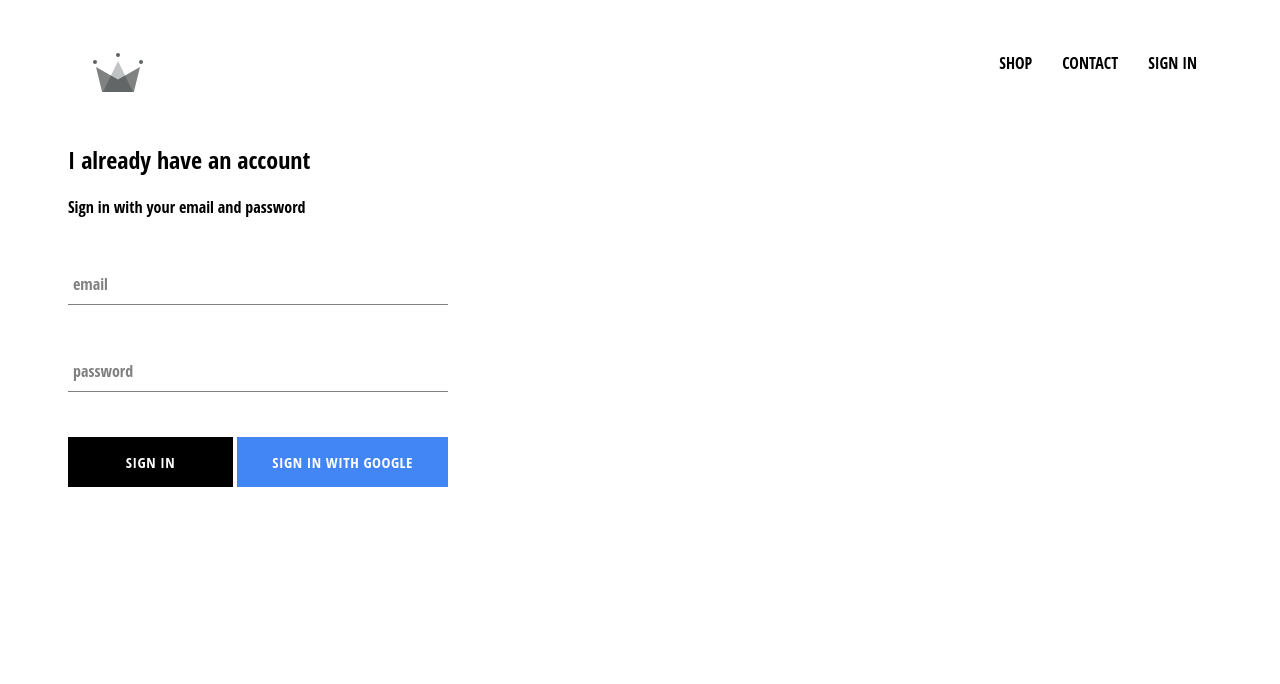
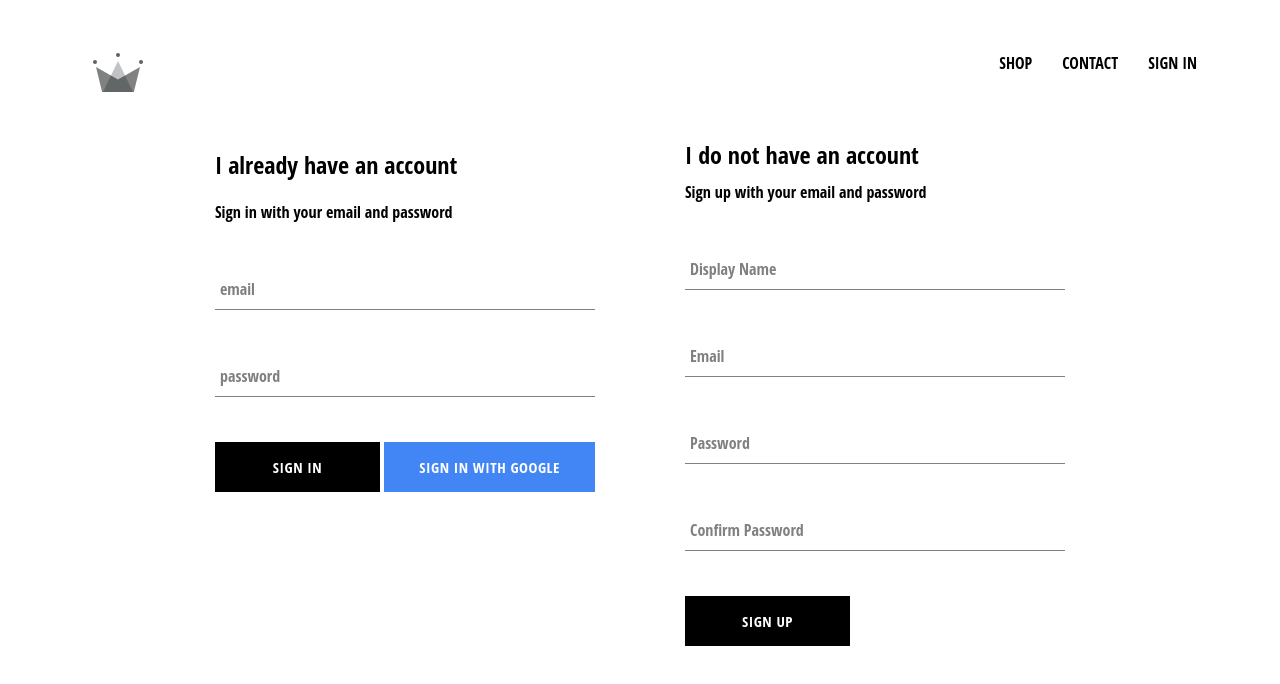
Before and after one commit to vinelim/crown-clothing, a React (Create React App) app: page /signin in a window 1280 px wide. Shown: the top 684 px of the page. Built offline with nearby package versions, Linux system fonts and the light colour scheme; no server answers.

Commit message:
implemented firebase util, included ability to store new user

```diff
--- a/src/App.js
+++ b/src/App.js
@@ -7,7 +7,7 @@ import Homepage from "./pages/homepage/homepage.component";
 import ShopPage from "./pages/shop/shop.component";
 import SignInAndSignUpPage from './pages/sign-in-and-sign-up/sign-in-and-sign-up.component';
 import Header from "./components/header/header.component";
-import { auth } from './firebase/firebase.util';
+import { auth, createUserProfileDocument } from './firebase/firebase.util';
 
 class App extends React.Component {
   constructor(){
@@ -21,11 +21,22 @@ class App extends React.Component {
   unsubscribeFromAuth = null
 
   componentDidMount() {
-    this.unsubscribeFromAuth = auth.onAuthStateChanged(user => {
-      this.setState({ currentUser: user });
+    this.unsubscribeFromAuth = auth.onAuthStateChanged(async userAuth => {
+      if(userAuth) {
+        const userRef = await createUserProfileDocument(userAuth);
 
-      console.log(user)
-    })
+        userRef.onSnapshot(snapShot => {
+          this.setState({
+            currentUser: {
+              id: snapShot.id,
+              ...snapShot.data()
+            }
+          });
+          console.log(this.state);
+        });
+      }
+      this.setState({ currentUser: userAuth })
+    });
   }
 
   componentWillUnmount() {
--- a/src/components/header/header.component.jsx
+++ b/src/components/header/header.component.jsx
@@ -18,10 +18,10 @@ const Header = ({ currentUser }) => (
                 CONTACT
             </Link>
             {
-                currentUser ? <div className="option" onClick={() => auth.signOut()}>SIGN OUT</div>
+                currentUser ? (<div className="option" onClick={() => auth.signOut()}>SIGN OUT</div>)
                 :
-                <Link className="option" to="/signin">SIGN IN</Link>
-            }
+                (<Link className="option" to="/signin">SIGN IN</Link>
+                )}
         </div>
     </div>
 )
--- /dev/null
+++ b/src/components/sign-up/sign-up.component.jsx
@@ -0,0 +1,101 @@
+import React from 'react';
+
+import FormInput from '../form-input/form-input.component';
+import CustomButton from '../custom-button/custom-button.component';
+
+import { auth, createUserProfileDocument } from '../../firebase/firebase.util';
+
+import './sign-up.styles.scss';
+
+class SignUp extends React.Component {
+    constructor(){
+        super();
+
+        this.state = {
+            displayName: '',
+            email: '',
+            password: '',
+            confirmPassword: ''
+        }
+    }
+
+    handleSubmit = async event => {
+        event.preventDefault();
+
+        const { displayName, email, password, confirmPassword } = this.state;
+
+        if(password !== confirmPassword) {
+            alert("passwords do not match");
+            return;
+        }
+        try {
+            const { user } = await auth.createUserWithEmailAndPassword(email, password)
+
+            await createUserProfileDocument(user, { displayName });
+
+            this.setState({
+                displayName: '',
+                email: '',
+                password: '',
+                confirmPassword: ''
+            })
+        }catch (error){
+            console.log(error)
+        }
+    };
+
+    handleChange = event => {
+        const { name, value } = event.target;
+
+        this.setState({ [name]: value });
+    };
+
+    render() {
+        const { displayName, email, password, confirmPassword } = this.state;
+        return(
+            <div className="sign-up">
+                <h2 className="title">
+                    I do not have an account
+                </h2>
+                <span>Sign up with your email and password</span>
+                <form className="sign-up-form" onSubmit={this.handleSubmit}>
+                    <FormInput
+                        type='text'
+                        name='displayName'
+                        value={displayName}
+                        onChange={this.handleChange}
+                        label="Display Name"
+                        required
+                    />
+                    <FormInput
+                        type='email'
+                        name='email'
+                        value={email}
+                        onChange={this.handleChange}
+                        label="Email"
+                        required
+                    />
+                    <FormInput
+                        type='password'
+                        name='password'
+                        value={password}
+                        onChange={this.handleChange}
+                        label="Password"
+                        required
+                    />
+                    <FormInput
+                        type='password'
+                        name='confirmPassword'
+                        value={confirmPassword}
+                        onChange={this.handleChange}
+                        label="Confirm Password"
+                        required
+                    />
+                    <CustomButton type="submit">SIGN UP</CustomButton>
+                </form>
+            </div>
+        )
+    }
+}
+
+export default SignUp;
--- /dev/null
+++ b/src/components/sign-up/sign-up.styles.scss
@@ -0,0 +1,9 @@
+.sign-up {
+    display: flex;
+    flex-direction: column;
+    width: 380px;
+
+    .title {
+        margin: 10px 0;
+    }
+}
--- a/src/firebase/firebase.util.js
+++ b/src/firebase/firebase.util.js
@@ -12,6 +12,33 @@ const config = {
     appId: "1:141141041204:web:39a48f185f1b8a74726a61"
   }
 
+export const createUserProfileDocument = async (userAuth, additionalData) => {
+  if(!userAuth) return;
+
+  const userRef = firestore.doc(`users/${userAuth.uid}`);
+
+  const snapShot = await userRef.get();
+
+  console.log(snapShot);
+
+  if(!snapShot.exists) {
+    const { displayName, email } = userAuth;
+    const createdAt = new Date();
+
+    try {
+      await userRef.set({
+        displayName,
+        email,
+        createdAt,
+        ...additionalData
+      })
+    } catch (error) {
+      console.log("error creating user", error.message);
+    }
+  }
+return userRef;
+}
+
 firebase.initializeApp(config);
 
 export const auth = firebase.auth();
--- a/src/pages/sign-in-and-sign-up/sign-in-and-sign-up.component.jsx
+++ b/src/pages/sign-in-and-sign-up/sign-in-and-sign-up.component.jsx
@@ -1,13 +1,15 @@
 import React from 'react';
 
 import SignIn from '../../components/sign-in/sign-in.component';
-
+import SignUp from '../../components/sign-up/sign-up.component';
 import './sign-in-and-sign-up.styles.scss';
 
 const SignInAndSignUpPage = () => (
     <div className="sign-in-and-sign-up">
         <SignIn />
+        <SignUp />
     </div>
+
 );
 
 export default SignInAndSignUpPage;
--- a/src/pages/sign-in-and-sign-up/sign-in-and-sign-up.styles.scss
+++ b/src/pages/sign-in-and-sign-up/sign-in-and-sign-up.styles.scss
@@ -0,0 +1,6 @@
+.sign-in-and-sign-up {
+    width: 850px;
+    display: flex;
+    justify-content: space-between;
+    margin: 30px auto;
+}
```
